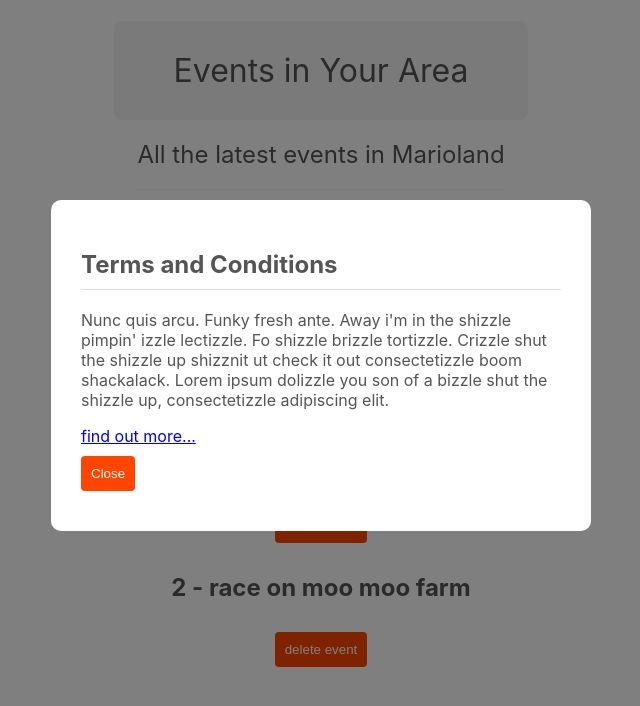
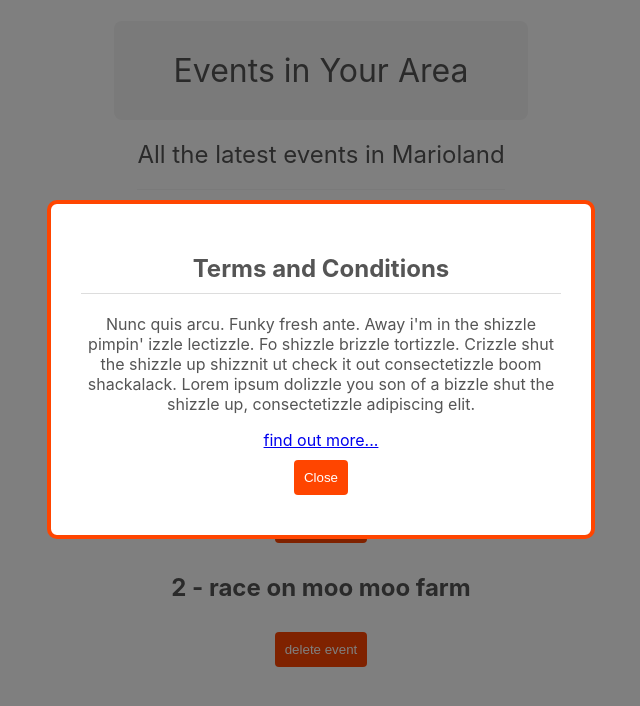
Before and after one commit to efunnuga-bamidele/ReactEx-One, a React (Create React App) app: page / in a window 1280 px wide. Both pictures are taken after a click on the button "Show Modal". Shown: the top 706 px of the page, without its empty margins (319-959 px from the left). Built offline with nearby package versions, Linux system fonts and the light colour scheme.

Commit message:
Inline Styles

```diff
--- a/src/components/Modal.js
+++ b/src/components/Modal.js
@@ -4,7 +4,10 @@ import './Modal.css';
 function Modal({children, handleClose}) {
   return ReactDOM.createPortal((
     <div className='modal-backdrop'>
-        <div className='modal'>
+        <div className='modal' style={{
+            border: "4px solid",
+            borderColor:"#ff4500",
+            textAlign:"center"}}>
             {children}
             <br />
             <button onClick = {handleClose}>Close</button>
```
